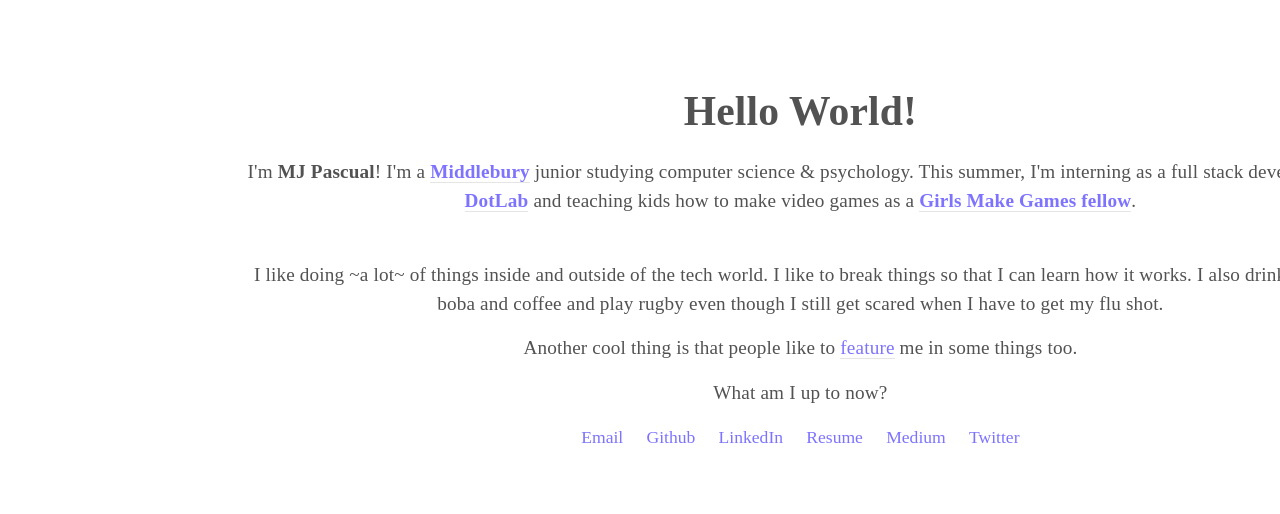
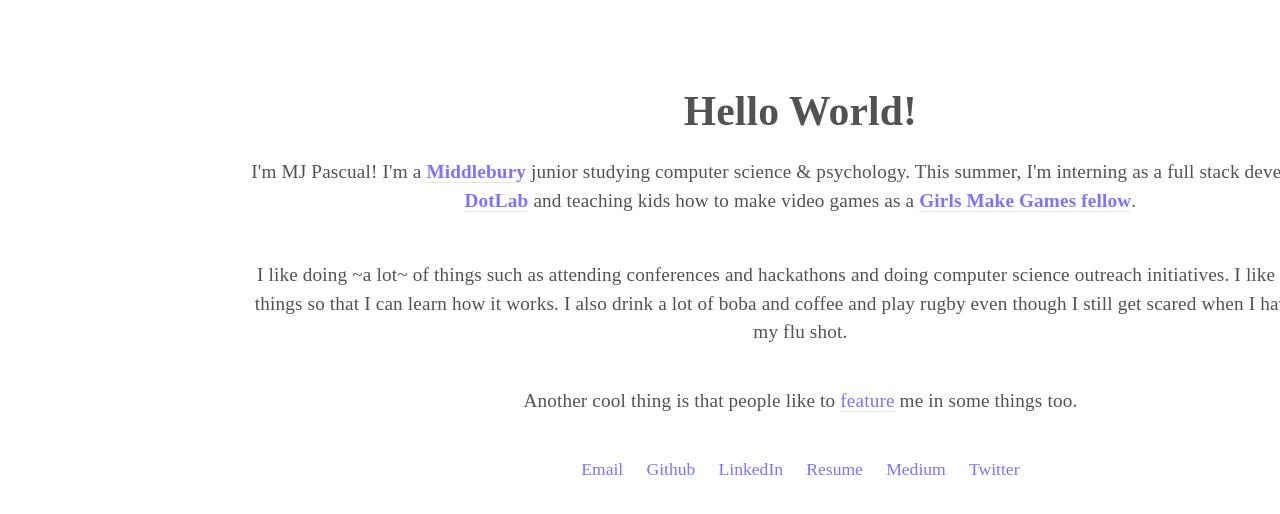
Before and after one commit to melaniejanepascual/melaniejanepascual.github.io, a plain HTML site: page index.html in a window 1280 px wide. Shown: the top 514 px of the page. Drawn offline with nearby package versions, Linux system fonts and the light colour scheme; a web font is replaced by a local one.

Commit message:
change content

```diff
--- a/index.html
+++ b/index.html
@@ -9,20 +9,20 @@
 <div class="container main">
   <p id=mainhead><span id="bold">Hello World! </span></p>
     <p>
-      I'm <span id=bold>MJ Pascual</span>! I'm a <span id=bold><a href=http://www.middlebury.edu/>Middlebury</a></span> junior studying
+      I'm MJ Pascual! I'm a <span id=bold><a href=http://www.middlebury.edu/>Middlebury</a></span> junior studying
       computer science & psychology. This summer, I'm interning as a full stack developer for <span id=bold><a href=http://dotlab.com/>DotLab</a></span>
       and teaching kids how to make video games as a <span id=bold><a href=http://www.girlsmakegames.com/>Girls Make Games fellow</a></span>.
       <br>
       <br>
     </p>
     <p>
-    I like doing ~a lot~ of things inside and outside of the tech world. I like to break things so that
+    I like doing ~a lot~ of things such as attending conferences and hackathons and doing computer science outreach initiatives. I like to break things so that
     I can learn how it works. I also drink a lot of boba and coffee and play rugby even though I still get scared
     when I have to get my flu shot.
     </p>
+    <br>
     <p> Another cool thing is that people like to <a href="features.html">feature</a> me in some things too.</p>
-
-    <p> What am I up to now? </p>
+<br>
 
       <div class=links>
         <a href=mailto:melaniejane.pascual@gmail.com>Email</a>
```
